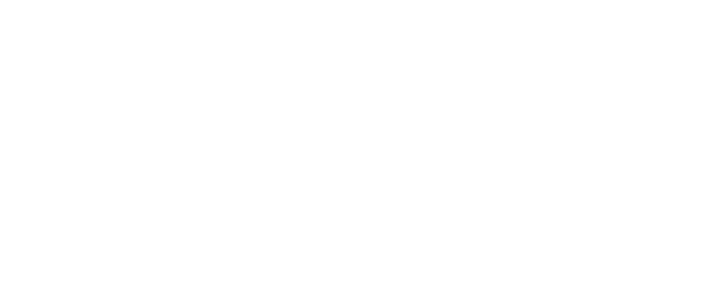
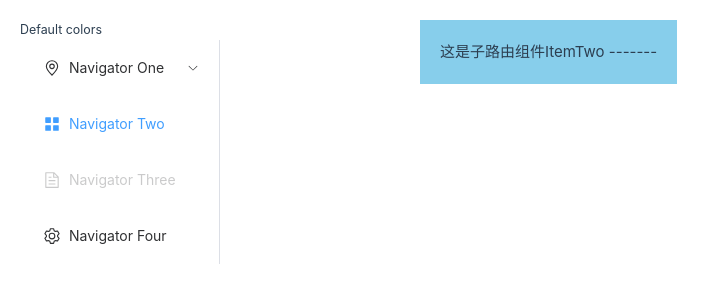
Before and after one commit to GitNeon/my-vue3, a Vue app: page /nestedRoute/ItemTwo in a window 1280 px wide. Before the commit this address had no page. Shown: the top 302 px of the page, without its empty margins (0-719 px from the left). Built offline with nearby package versions, Linux system fonts and the light colour scheme.

Commit message:
vue3 组合式api学习

```diff
--- a/package.json
+++ b/package.json
@@ -10,6 +10,7 @@
     "lint": "eslint . --ext .vue,.js,.jsx,.cjs,.mjs,.ts,.tsx,.cts,.mts --fix --ignore-path .gitignore"
   },
   "dependencies": {
+    "@element-plus/icons-vue": "^2.0.9",
     "element-plus": "^2.2.16",
     "pinia": "^2.0.21",
     "vue": "^3.2.38",
--- a/src/views/HomeView.vue
+++ b/src/views/HomeView.vue
@@ -81,6 +81,10 @@
           path: '/transitionGroup',
           title: '过渡动画(TransitionGroup)',
         },
+        {
+          path: '/nestedRoute',
+          title: '嵌套路由的使用',
+        },
       ],
     };
   },
--- /dev/null
+++ b/src/views/NestedRoutes/Index.vue
@@ -0,0 +1,83 @@
+<template>
+  <div style="padding: 20px; display: flex">
+    <el-row class="tac">
+      <el-col :span="12">
+        <h5 class="mb-2">Default colors</h5>
+        <el-menu
+          default-active="2"
+          class="el-menu-vertical-demo"
+          @open="handleOpen"
+          @close="handleClose"
+        >
+          <el-sub-menu index="1">
+            <template #title>
+              <el-icon><location /></el-icon>
+              <span>Navigator One</span>
+            </template>
+            <el-menu-item-group title="Group One">
+              <el-menu-item index="1-1" @click="onItemClick">item one</el-menu-item>
+              <el-menu-item index="1-2" @click="onItemClick">item two</el-menu-item>
+            </el-menu-item-group>
+            <el-menu-item-group title="Group Two">
+              <el-menu-item index="1-3">item three</el-menu-item>
+            </el-menu-item-group>
+            <el-sub-menu index="1-4">
+              <template #title>item four</template>
+              <el-menu-item index="1-4-1">item one</el-menu-item>
+            </el-sub-menu>
+          </el-sub-menu>
+          <el-menu-item index="2">
+            <el-icon><icon-menu /></el-icon>
+            <span>Navigator Two</span>
+          </el-menu-item>
+          <el-menu-item index="3" disabled>
+            <el-icon><document /></el-icon>
+            <span>Navigator Three</span>
+          </el-menu-item>
+          <el-menu-item index="4">
+            <el-icon><setting /></el-icon>
+            <span>Navigator Four</span>
+          </el-menu-item>
+        </el-menu>
+      </el-col>
+    </el-row>
+    <main>
+      <RouterView> </RouterView>
+    </main>
+  </div>
+</template>
+
+<script setup lang="ts">
+import { Document, Menu as IconMenu, Location, Setting } from '@element-plus/icons-vue';
+import { useRouter } from 'vue-router';
+
+const router = useRouter();
+
+const handleOpen = (key: string, keyPath: string[]) => {
+  console.log(key, keyPath);
+};
+
+const handleClose = (key: string, keyPath: string[]) => {
+  console.log(key, keyPath);
+};
+
+const onItemClick = (item: any) => {
+  console.log(item);
+  if (item.index === '1-1') {
+    router.push('/nestedRoute/ItemOne');
+    return;
+  }
+
+  if (item.index === '1-2') {
+    router.push('/nestedRoute/ItemTwo');
+    return;
+  }
+};
+</script>
+
+<style scoped>
+.tac {
+  width: 400px;
+  height: 100%;
+}
+</style>
--- /dev/null
+++ b/src/views/NestedRoutes/Item/ItemOne.vue
@@ -0,0 +1,7 @@
+<template>
+  <div style="padding: 20px">这是子路由组件ItemOne</div>
+</template>
+
+<script setup lang="ts"></script>
+
+<style scoped></style>
--- /dev/null
+++ b/src/views/NestedRoutes/Item/ItemTwo.vue
@@ -0,0 +1,7 @@
+<template>
+  <div style="padding: 20px; background-color: skyblue">这是子路由组件ItemTwo -------</div>
+</template>
+
+<script setup lang="ts"></script>
+
+<style scoped></style>
```
Also changed, not shown: src/router/index.ts (+14 -0 lines).
